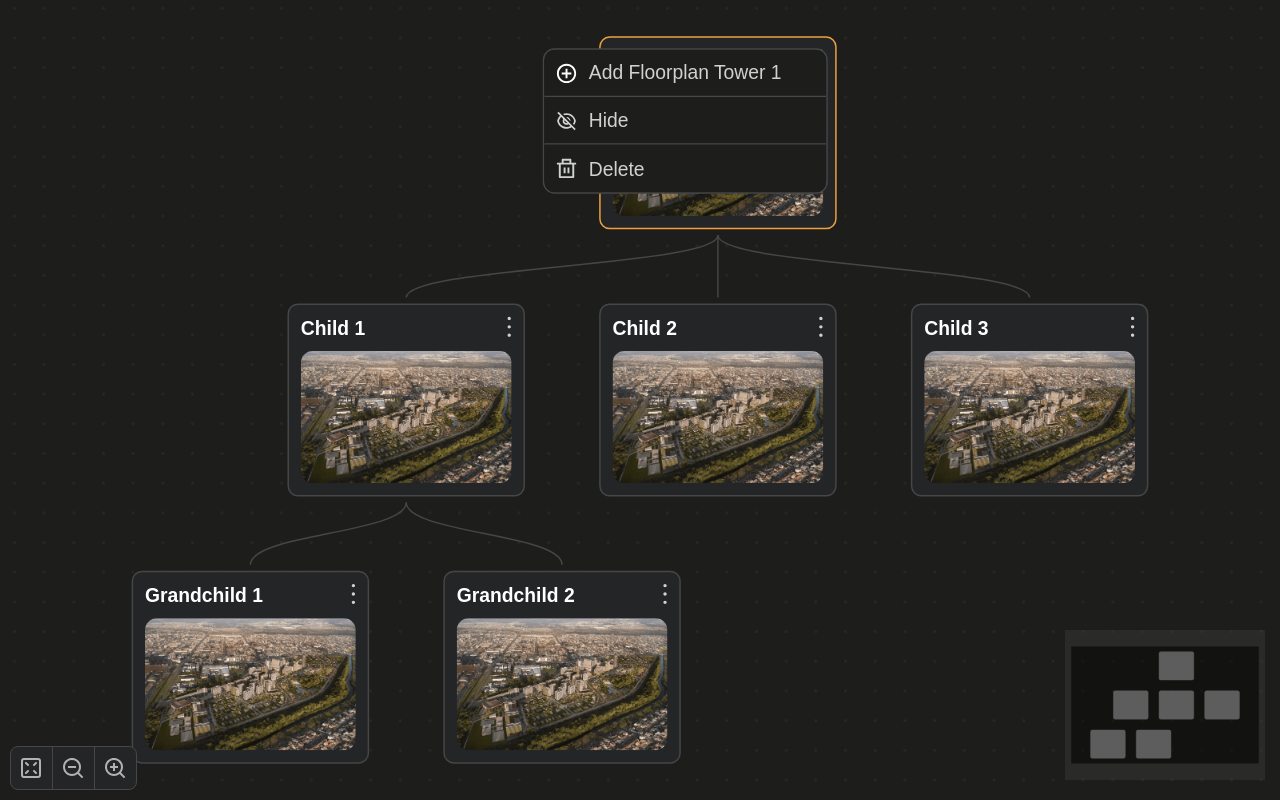
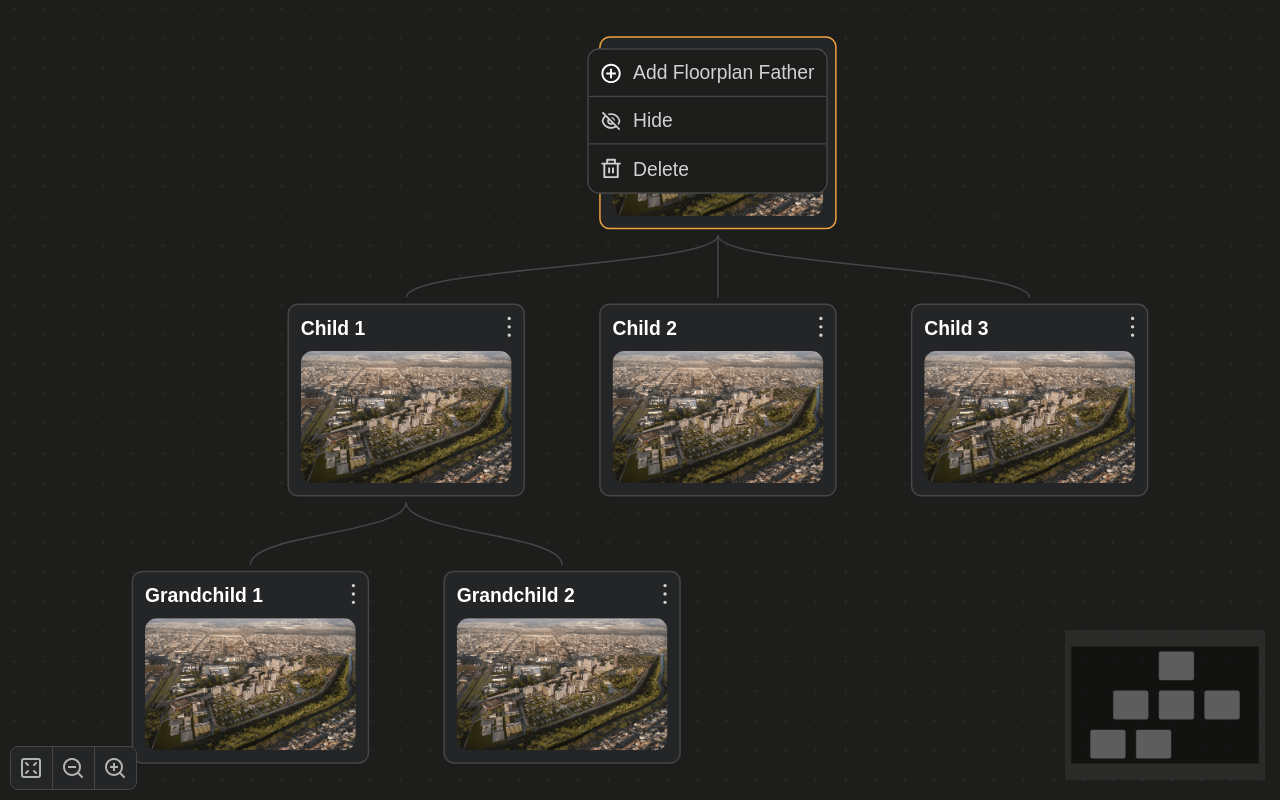
Before and after one commit to Matheusmeed/tree, a React (Vite) app: page / in a window 1280 px wide. Both pictures are taken after a click on the button 821 px from the left and 59 px from the top of the page. Built offline with nearby package versions, Linux system fonts and the light colour scheme.

Commit message:
fix: size

```diff
--- a/src/components/CustomNode/index.tsx
+++ b/src/components/CustomNode/index.tsx
@@ -36,7 +36,7 @@ const CustomNode = ({ data }: { data: ITreeData }) => {
             <MenuDiv ref={menuRef}>
               <button>
                 <img src='/assets/icons/add.svg' />
-                <p>Add Floorplan Tower 1</p>
+                <p>Add Floorplan {data.label}</p>
               </button>
               <button>
                 <img src='/assets/icons/hide.svg' />
--- a/src/components/CustomNode/styles.ts
+++ b/src/components/CustomNode/styles.ts
@@ -56,7 +56,7 @@ export const BodyDiv = styled.div`
 `;
 
 export const MenuDiv = styled.div`
-  width: 192px;
+  width: fit-content;
   background: red;
   position: absolute;
   right: 6px;
@@ -98,6 +98,7 @@ export const MenuDiv = styled.div`
       font-weight: 400;
       font-size: 13px;
       color: #d0d1d1;
+      white-space: nowrap;
     }
   }
 `;
```
